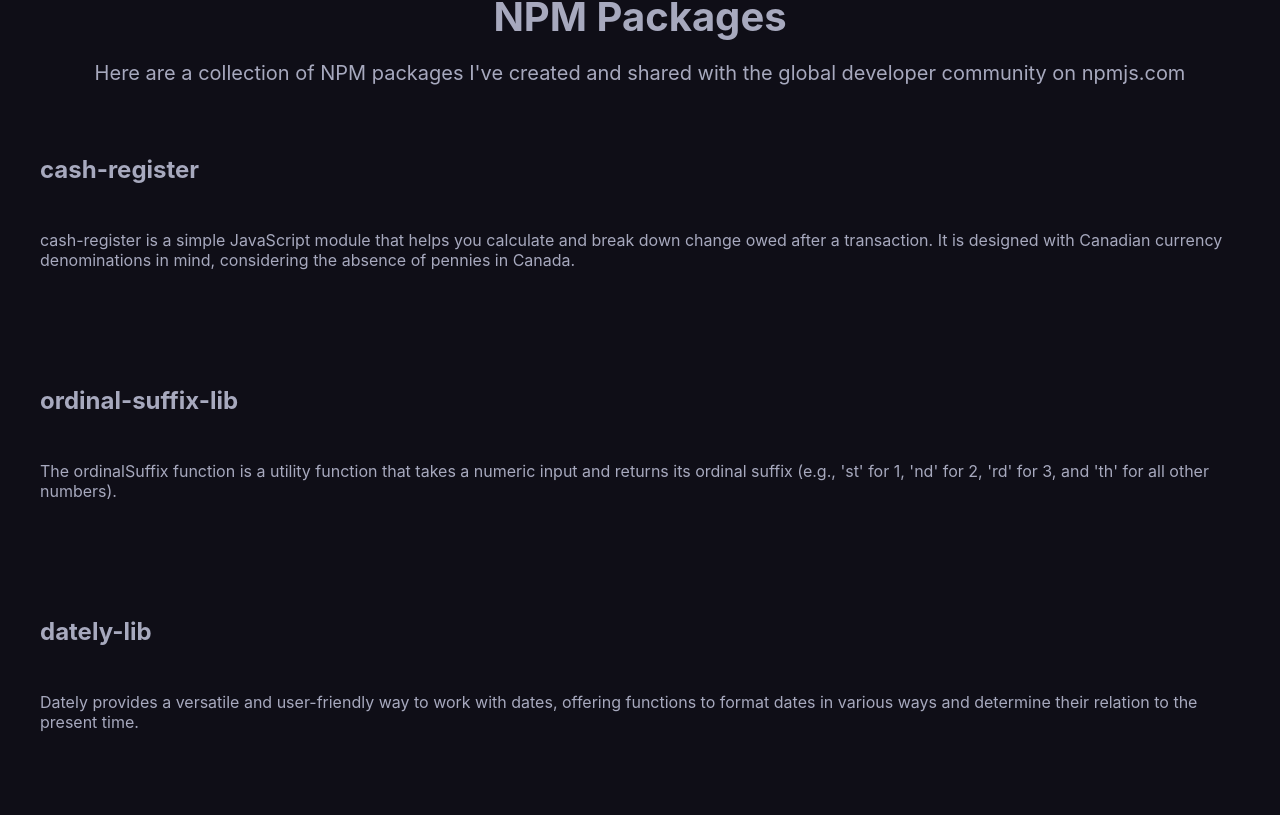
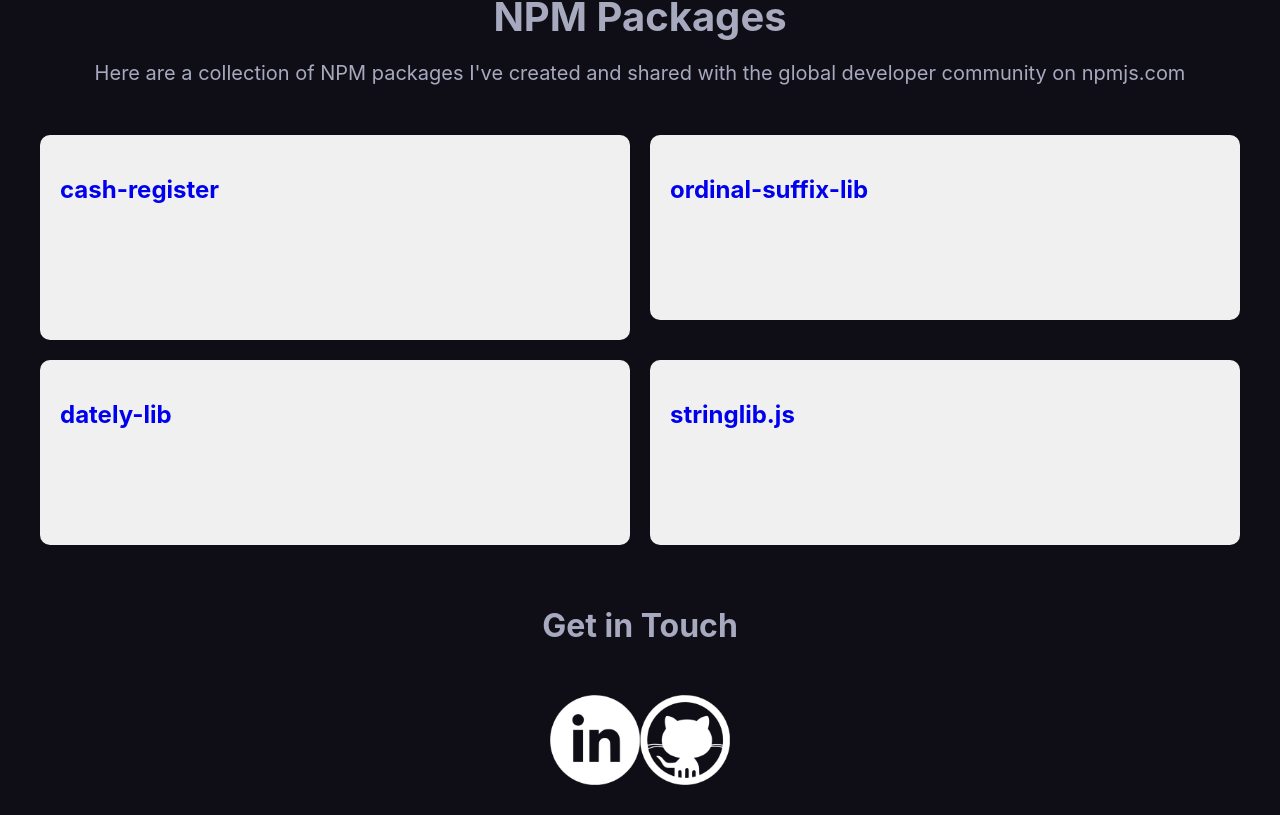
Before and after one commit to laurelmclean/portfolio, a React (Create React App) app: page / in a window 1280 px wide. Shown: the part 5245-6060 px from the top of the page. Built offline with nearby package versions, Linux system fonts and the light colour scheme.

Commit message:
progress on npm card styling

```diff
--- /dev/null
+++ b/src/components/Projects/Libraries.css
@@ -0,0 +1,49 @@
+.libraries-container {
+    max-width: 1200px;
+    margin: 0 auto;
+    padding: 40px 20px;
+}
+
+.libraries-header {
+    text-align: center;
+    margin-bottom: 50px;
+}
+
+.libraries-title {
+    font-size: 2.5rem;
+    margin-bottom: 10px;
+}
+
+.libraries-description {
+    font-size: 1.25rem;
+}
+
+.libraries-grid {
+    display: grid;
+    grid-template-columns: repeat(2, 1fr);
+    gap: 20px;
+}
+
+.library-item {
+    text-decoration: none;
+}
+
+.library-card {
+    background-color: #f0f0f0;
+    padding: 20px;
+    border-radius: 10px;
+    transition: transform 0.3s ease-in-out;
+}
+
+.library-card:hover {
+    transform: scale(1.05);
+}
+
+.library-description {
+    opacity: 0;
+    transition: opacity 0.3s ease-in-out;
+}
+
+.library-card:hover .library-description {
+    opacity: 1;
+}
--- a/src/components/Projects/Libraries.js
+++ b/src/components/Projects/Libraries.js
@@ -1,31 +1,31 @@
 import React from "react";
-import "./Projects.css"
+import "./Libraries.css"
 import { libraries } from "../../data";
 
 export default function Libraries() {
     return (
-        <section id="projects">
-            <div className="projects-container">
-                <div className="projects-header">
-                    <h1 className="projects-title">
+        <section id="libraries">
+            <div className="libraries-container">
+                <div className="libraries-header">
+                    <h1 className="libraries-title">
                         NPM Packages
                     </h1>
-                    <p className="projects-description">
+                    <p className="libraries-description">
                         Here are a collection of NPM packages I've created and shared with the global developer community on npmjs.com
                     </p>
                 </div>
-                <div className="projects-grid">
-                    {libraries.map((project) => (
+                <div className="libraries-grid">
+                    {libraries.map((library) => (
                         <a
-                            href={project.link}
-                            key={project.link}
-                            className="project-item">
-                            <div className="project-card">
-                                <div className="project-info">
-                                    <h1 className="project-title">
-                                        {project.title}
+                            href={library.link}
+                            key={library.link}
+                            className="library-item">
+                            <div className="library-card">
+                                <div className="library-info">
+                                    <h1 className="library-title">
+                                        {library.title}
                                     </h1>
-                                    <p className="project-description">{project.description}</p>
+                                    <p className="library-description">{library.description}</p>
                                 </div>
                             </div>
                         </a>
```
